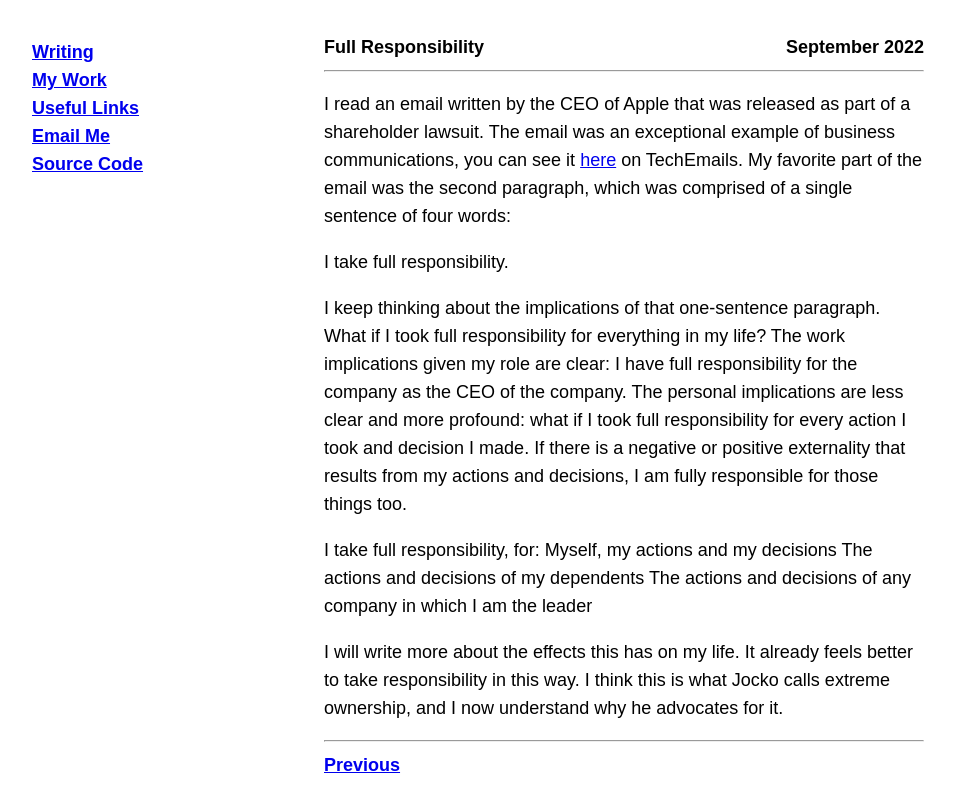
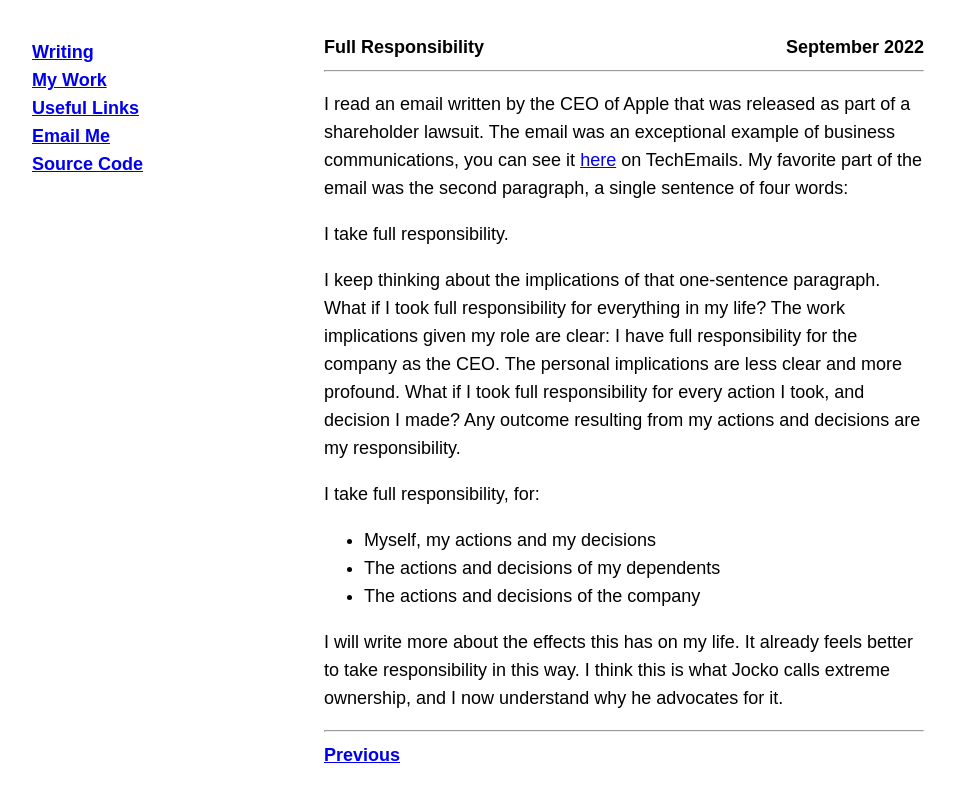
Before and after one commit to rogerkirkness/writing, a Jekyll site: the page built from _posts/2022-09-25-full-responsibility.md, in a window 1280 px wide. Shown: the top 812 px of the page, without its empty margins (16-971 px from the left). Built offline with Jekyll 4.4.1, drawn with Linux system fonts in a browser that asks for light colours.

Commit message:
Update 2022-09-25-full-responsibility.md

```diff
--- a/_posts/2022-09-25-full-responsibility.md
+++ b/_posts/2022-09-25-full-responsibility.md
@@ -6,15 +6,15 @@ tags:
 - responsibility
 ---
 
-I read an email written by the CEO of Apple that was released as part of a shareholder lawsuit. The email was an exceptional example of business communications, you can see it [here](https://www.techemails.com/p/tim-cooks-notes-steve-jobs-emails-himself) on TechEmails. My favorite part of the email was the second paragraph, which was comprised of a single sentence of four words:
+I read an email written by the CEO of Apple that was released as part of a shareholder lawsuit. The email was an exceptional example of business communications, you can see it [here](https://www.techemails.com/p/tim-cooks-notes-steve-jobs-emails-himself) on TechEmails. My favorite part of the email was the second paragraph, a single sentence of four words:
 
 I take full responsibility.
 
-I keep thinking about the implications of that one-sentence paragraph. What if I took full responsibility for everything in my life? The work implications given my role are clear: I have full responsibility for the company as the CEO of the company. The personal implications are less clear and more profound: what if I took full responsibility for every action I took and decision I made. If there is a negative or positive externality that results from my actions and decisions, I am fully responsible for those things too.
+I keep thinking about the implications of that one-sentence paragraph. What if I took full responsibility for everything in my life? The work implications given my role are clear: I have full responsibility for the company as the CEO. The personal implications are less clear and more profound. What if I took full responsibility for every action I took, and decision I made? Any outcome resulting from my actions and decisions are my responsibility.
 
 I take full responsibility, for:
-Myself, my actions and my decisions
-The actions and decisions of my dependents
-The actions and decisions of any company in which I am the leader
+- Myself, my actions and my decisions
+- The actions and decisions of my dependents
+- The actions and decisions of the company
 
 I will write more about the effects this has on my life. It already feels better to take responsibility in this way. I think this is what Jocko calls extreme ownership, and I now understand why he advocates for it.
```
